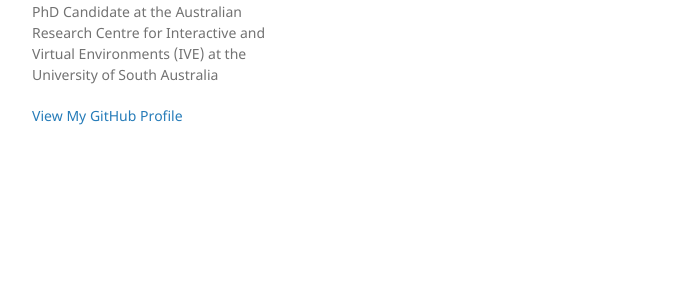
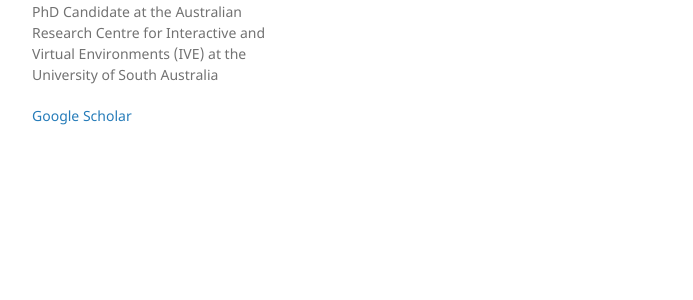
Before and after one commit to kiwicarolin/kiwicarolin.github.io, a Jekyll site: the page built from portfolio.md, in a window 1280 px wide. Shown: the part 481-781 px from the top of the page, without its empty margins (178-871 px from the left). Built offline with Jekyll 4.4.1, drawn with Linux system fonts in a browser that asks for light colours; our own code applies the rules of GitHub Pages for plain Markdown files.

Commit message:
no message

```diff
--- a/_layouts/default.html
+++ b/_layouts/default.html
@@ -27,7 +27,7 @@
         {% endif %}
 
         {% if site.github.is_user_page %}
-        <p class="view"><a href="{{ site.github.owner_url }}">View My GitHub Profile</a></p>
+        <p><a href="https://scholar.google.com/citations?hl=en&user=mv2LqCIAAAAJ" target="_top">Google Scholar</a>
         {% endif %}
 
         {% if site.show_downloads %}
```
